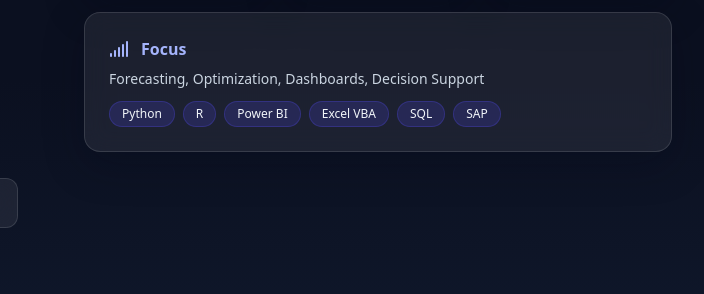
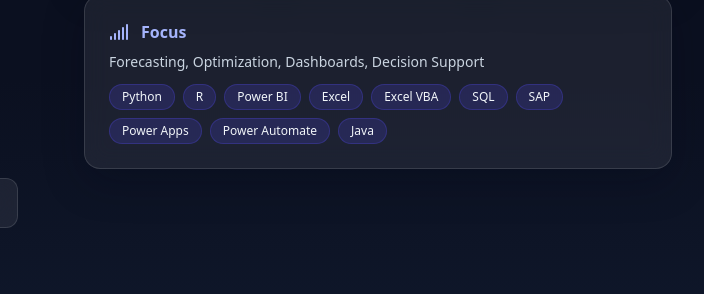
Before and after one commit to ChamaraKasun99/ChamaraSubasinghe, a plain HTML site: page index.html in a window 1280 px wide. Shown: the part 351-645 px from the top of the page, 576-1280 px from the left. Drawn offline with nearby package versions, Linux system fonts and the light colour scheme; a small style sheet from the web is missing.

Commit message:
Add files via upload

```diff
--- a/index.html
+++ b/index.html
@@ -129,9 +129,13 @@
                 <span class="px-3 py-1 rounded-full bg-primary-600/20 border border-primary-600/30">Python</span>
                 <span class="px-3 py-1 rounded-full bg-primary-600/20 border border-primary-600/30">R</span>
                 <span class="px-3 py-1 rounded-full bg-primary-600/20 border border-primary-600/30">Power BI</span>
+                <span class="px-3 py-1 rounded-full bg-primary-600/20 border border-primary-600/30">Excel</span>
                 <span class="px-3 py-1 rounded-full bg-primary-600/20 border border-primary-600/30">Excel VBA</span>
                 <span class="px-3 py-1 rounded-full bg-primary-600/20 border border-primary-600/30">SQL</span>
                 <span class="px-3 py-1 rounded-full bg-primary-600/20 border border-primary-600/30">SAP</span>
+                <span class="px-3 py-1 rounded-full bg-primary-600/20 border border-primary-600/30">Power Apps</span>
+                <span class="px-3 py-1 rounded-full bg-primary-600/20 border border-primary-600/30">Power Automate</span>
+                <span class="px-3 py-1 rounded-full bg-primary-600/20 border border-primary-600/30">Java</span>
               </div>
             </div>
           </div>
```
